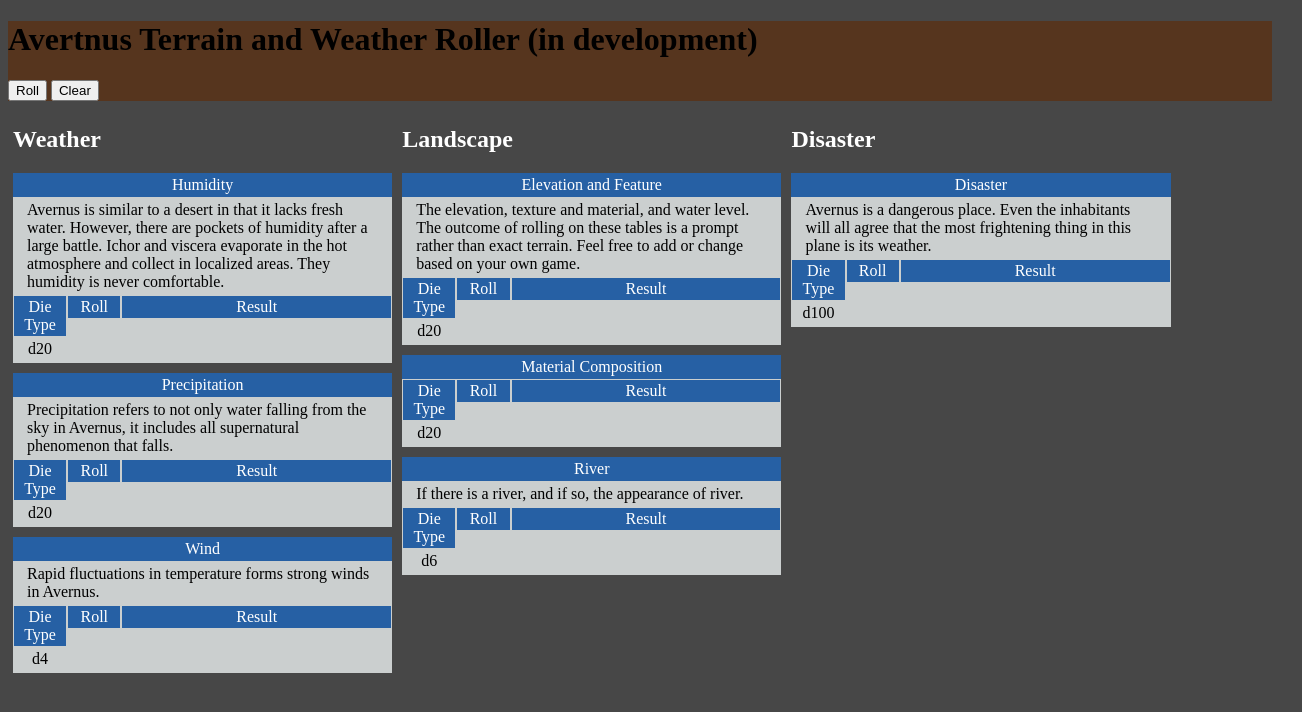
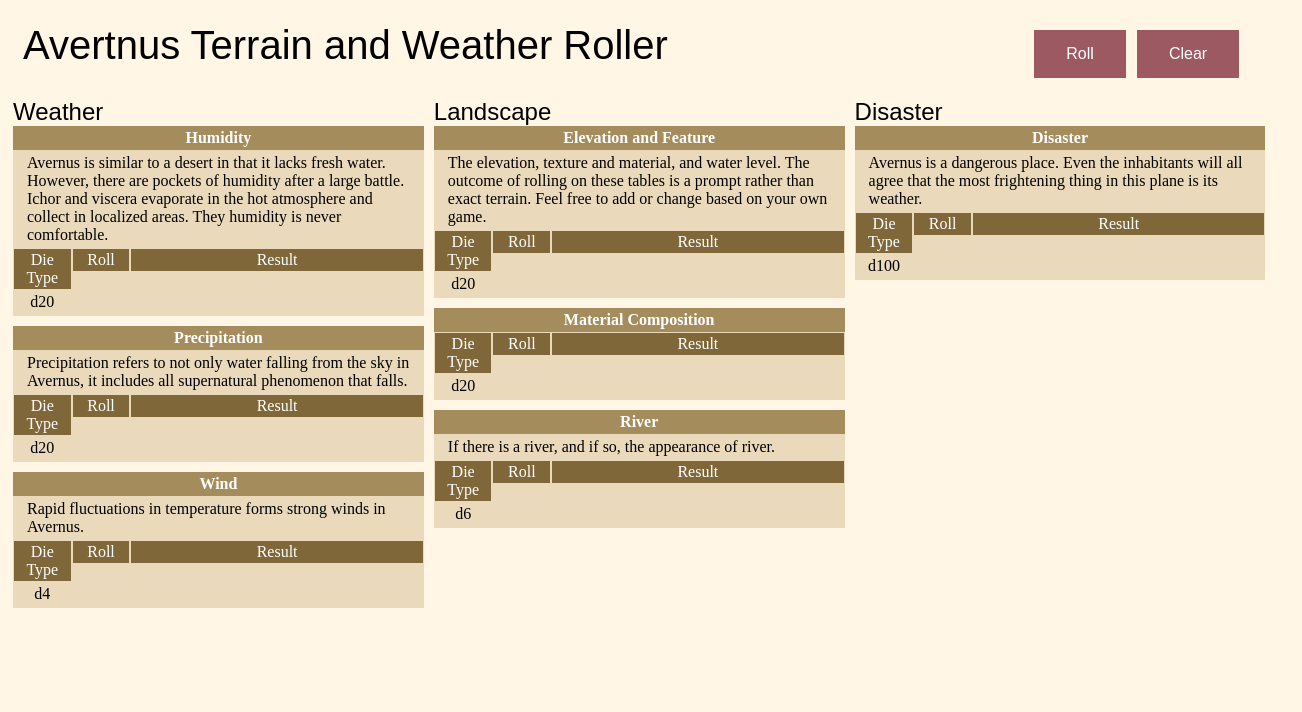
Before and after one commit to MisterStump/Avernus-Terrain-and-Weather-Roller, a plain HTML site: page index.html in a window 1280 px wide. Shown: the whole page, 1302 px wide, since content can reach past the window. Drawn offline with Linux system fonts and the light colour scheme.

Commit message:
Improved CSS
It's still bad, but its improved.

```diff
--- a/index.html
+++ b/index.html
@@ -10,16 +10,22 @@
 
 <body>
   <div class="topOfSite">
-    <h1>Avertnus Terrain and Weather Roller (in development)</h1>
-    <button type="button" id="button_roll">Roll</button>
-    <button type="button" id="button_clear">Clear</button>
+    <div id="topLeft">
+      Avertnus Terrain and Weather Roller
+    </div>
+    <div id="topRight">
+      <button type="button" id="button_roll">Roll</button>
+      <button type="button" id="button_clear">Clear</button>
+    </div>
+
+
   </div>
 
 
   <!--First column - Weather-->
   <div class="row">
     <div class="column">
-      <h2>Weather</h2>
+      <div class="topOfSection">Weather</div>
       <!--Humidity-->
       <div class="rollBox" id="humidity">
         <div class="rbHeader">Humidity</div>
@@ -88,7 +94,7 @@
 
     <!--Second column - Landscape-->
     <div class="column">
-      <h2>Landscape</h2>
+      <div class="topOfSection">Landscape</div>
       <!--Elevation-->
       <div class="rollBox" id="elevation">
         <div class="rbHeader">Elevation and Feature</div>
@@ -179,7 +185,7 @@
 
     <!--Third column - Disaster-->
     <div class="column">
-      <h2>Disaster</h2>
+      <div class="topOfSection">Disaster</div>
       <!--Disaster-->
       <div class="rollBox" id="disaster">
         <div class="rbHeader">Disaster</div>
--- a/styles.css
+++ b/styles.css
@@ -1,12 +1,12 @@
 /* Define color scheme */
 :root {
-  --color_background: #474747;
-  --color_primary: #2660A4;
-  --color_secondary: #F19953;
-  --color_tirtiary: #cbcfcf;
-  --color_accent: #56351E;
+  --color_background: #FFF6E6;
+  --color_primary:    #EAD9BA;
+  --color_secondary:  #A58C5D;
+  --color_tirtiary:   #806739;
+  --color_accent:     #9D5962;
   --font_color_light: #FFFFFF;
-  --font_color_dark: #000000;
+  --font_color_dark:  #000000;
 }
 
 
@@ -15,24 +15,40 @@ body {
     background-color: var(--color_background);
 }
 
-/* Bar across top*/
-div.topOfSite {
+/* Bar across top with main title and buttons*/
+.topOfSite {
     width: 100%;
+    display: grid;
+    grid-template-columns: 8fr 2fr;
+    font-size: 250%;
+    font-family: Arial, Helvetica, sans-serif;
+    padding: 15px;
+}
+/* Title at top of each of the 3 columns */
+.topOfSection {
+    font-size: 150%;
+    color: var(--font_color_dark);
+    font-family: Arial, Helvetica, sans-serif;
+}
+/* Buttons */
+button {
     background-color: var(--color_accent);
+    border: none;
+    color: var(--font_color_light);
+    padding: 15px 32px;
+    text-align: center;
+    text-decoration: none;
+    display: inline-block;
+    font-size: 16px;
 }
 
 
 
 
-/* Headers */
-h2 {
-    color: var(--font_color_light)
-}
-
 /* 3 column layout for the types of rollers */
 .column {
     float: left;
-    width: 30%;
+    width: 32.5%;
     padding: 5px;
 }
 .row:after {
@@ -50,7 +66,7 @@ h2 {
     margin-bottom: 10px;
 }
 [class^='rb'] {
-    background-color: var(--color_tirtiary);
+    background-color: var(--color_primary);
     color: var(--font_color_light);
 }
 .rbHeader {
@@ -58,7 +74,8 @@ h2 {
     grid-row: 1;
     padding: 3px;
     text-align: center;
-    background-color: var(--color_primary);
+    background-color: var(--color_secondary);
+    font-weight: bold;
 }
 .rbDesc {
     grid-column: 1 / 5;
@@ -95,11 +112,11 @@ h2 {
 /*rollbox part extra stylings*/
 .rollBoxSectionHead {
     padding: 2px;
-    background-color: var(--color_primary);
+    background-color: var(--color_tirtiary);
     text-align: center;
 }
 .rollBoxSectionBody {
-    background-color: var(--color_tirtiary);
+    background-color: var(--color_primary);
     padding: 4px;
     color: var(--font_color_dark)
 }
```
